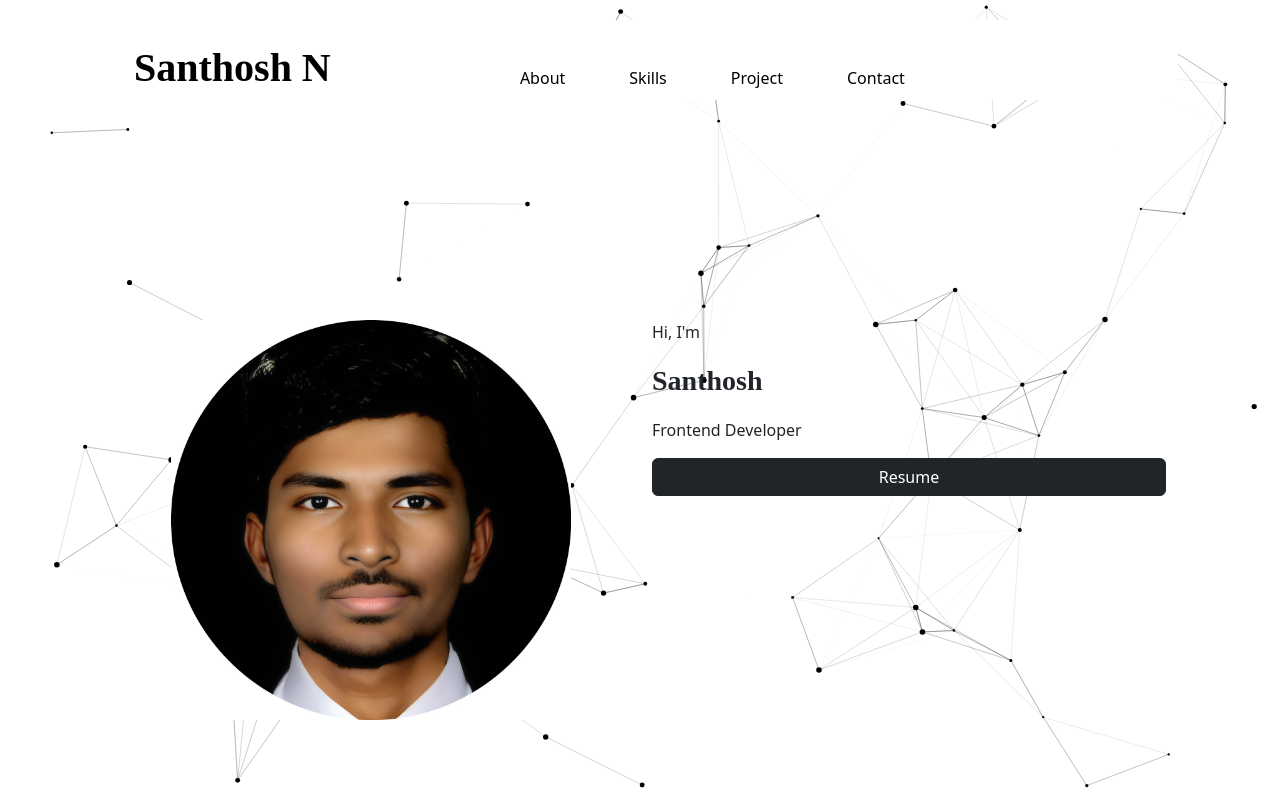
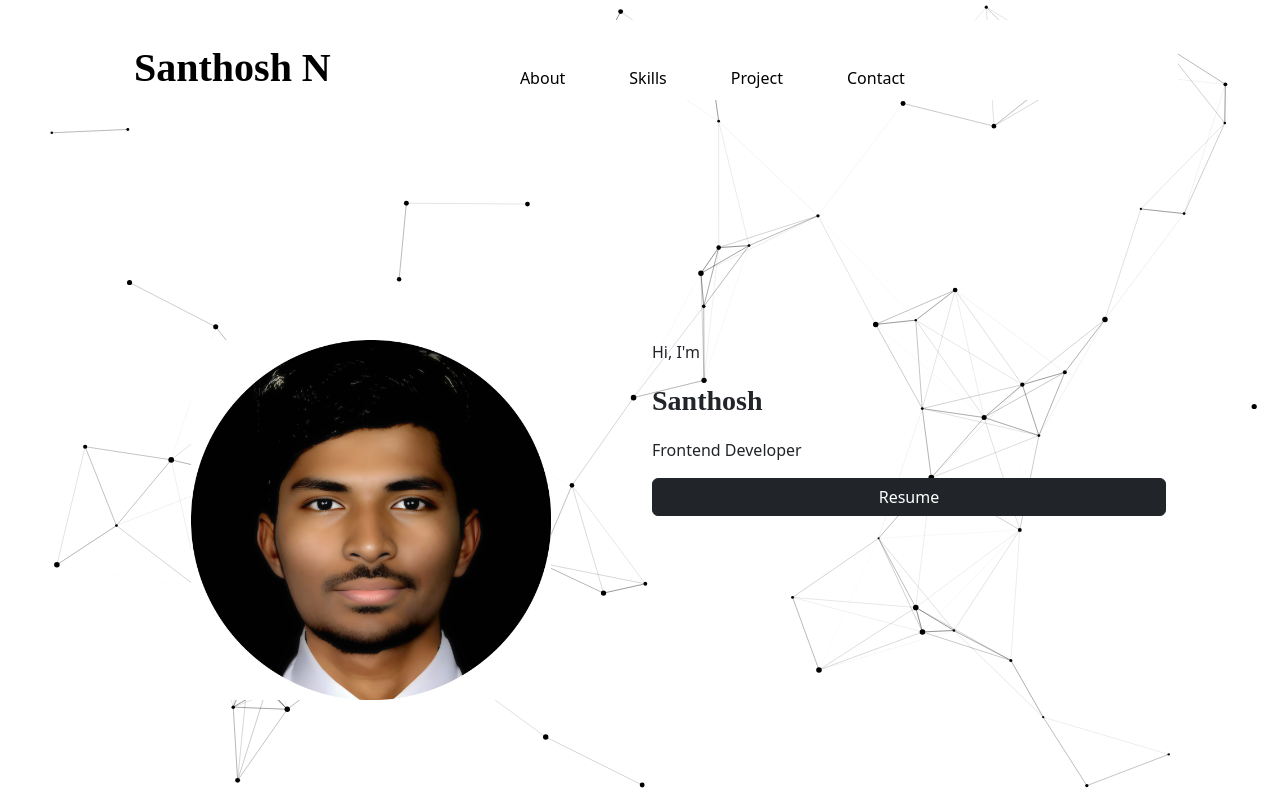
Before and after one commit to NagarajanSanthosh/santhosh-portfolio, a React (Vite) app: page / in a window 1280 px wide. Shown: the top 800 px of the page. Built offline with nearby package versions, Linux system fonts and the light colour scheme; a web font is replaced by a local one.

Commit message:
profile-image size modified

```diff
--- a/src/index.css
+++ b/src/index.css
@@ -1,6 +1,6 @@
 .image-style {
-    height: 400px;
-    width: 400px;
+
+    width: 70%;
 }
 
 .intro-section {
```
